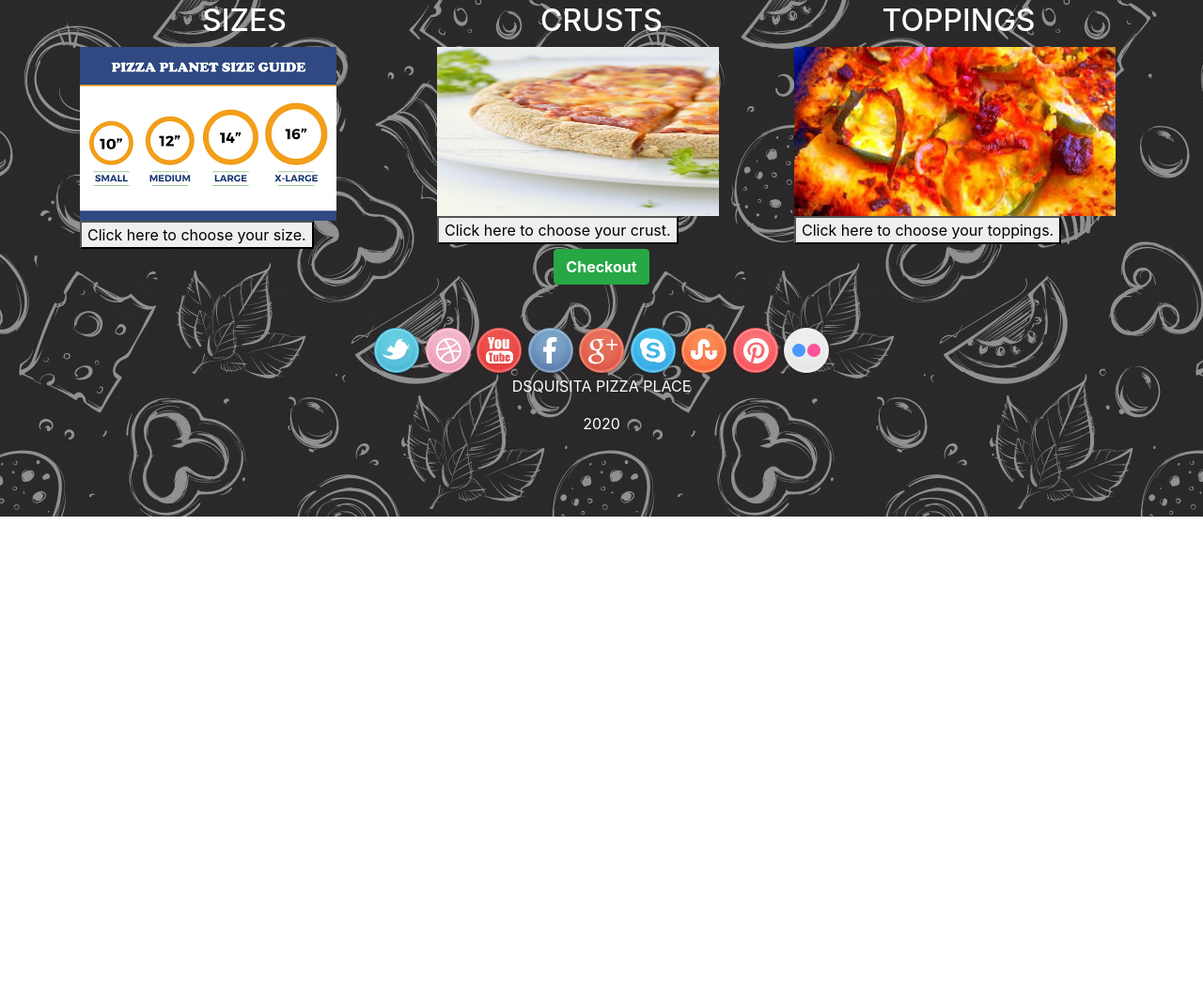
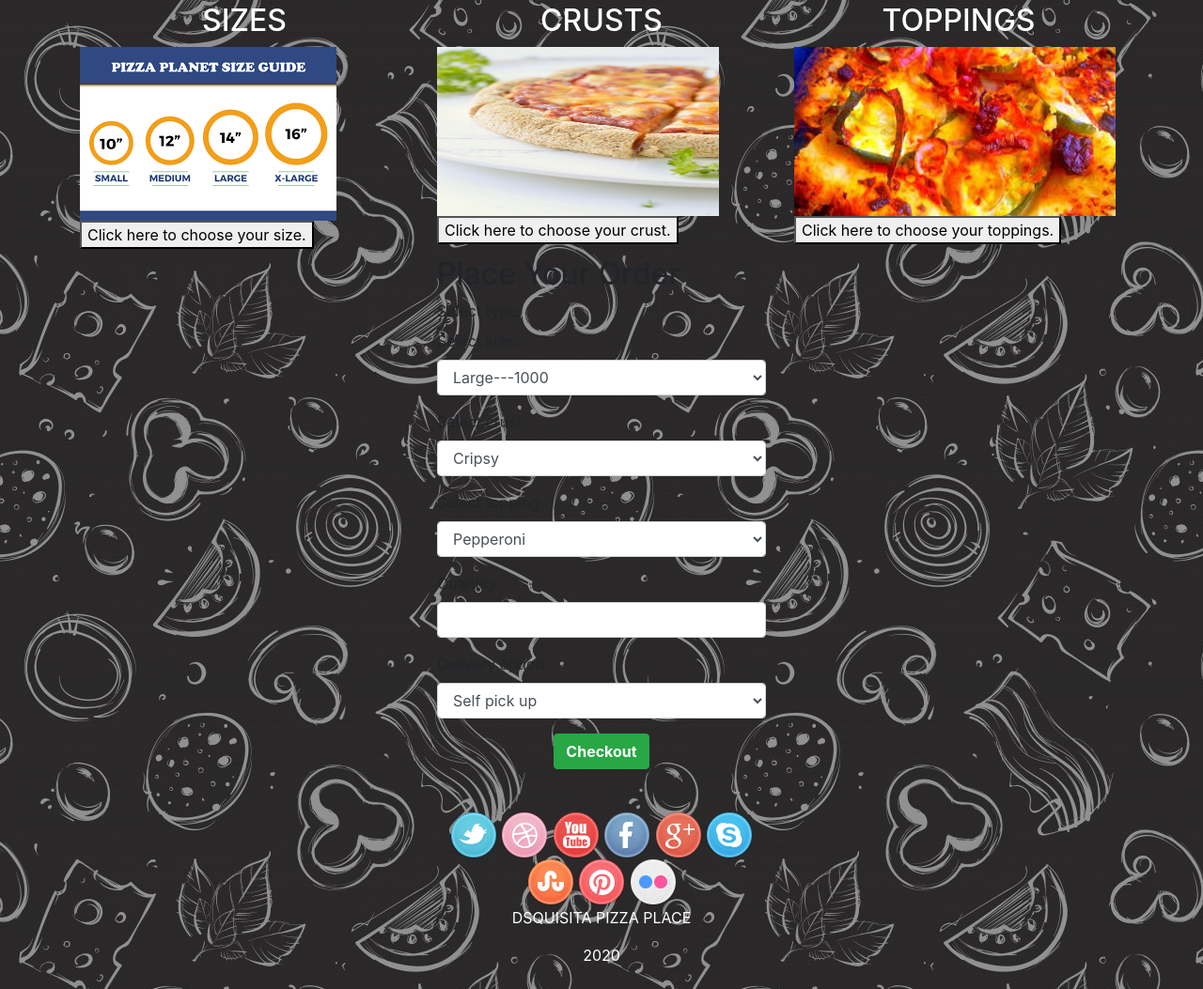
Before and after one commit to LaukeyMwaura/Squisita-food-place, a plain HTML site: page index.html in a window 1280 px wide. Shown: the part 250-1303 px from the top of the page at 94% size. Before the commit the page ends 800 px from the top, so only its background shows below. Drawn offline with nearby package versions, Linux system fonts and the light colour scheme; a script that the page names is missing; a web font is replaced by a local one.

Commit message:
Checkout forms created on html

```diff
--- a/index.html
+++ b/index.html
@@ -87,6 +87,52 @@
                 </div>
             </div>
         </div>
+    </div>
+    <div class="container">
+        <div class="row">
+            <div class="col-md-4 mx-auto py-2">
+                <form id="myForm">
+                    <h2>Place Your Order</h2>
+                    <div class="form-group">
+                        <label for="sel1">Select type:</label>
+                        <div class="form-group">
+                            <label for="sel1">Select size:</label>
+                            <select class="form-control" id="size">
+                            <option value="1">Large---1000</option>
+                            <option value="2">Medium---800</option>
+                            <option value="3">Small---600</option>
+                        </select>
+                        </div>
+                        <div class="form-group">
+                            <label for="sel1">Select crust:</label>
+                            <select class="form-control" id="crust">
+                            <option>Cripsy</option>
+                            <option>Gluten-free</option>
+                            <option>Flatbread</option>
+                            <option>New-Haven Style</option>
+                        </select>
+                        </div>
+                        <div class="form-group">
+                            <label for="sel1">Select topping:</label>
+                            <select class="form-control" id="top">
+                            <option>Pepperoni</option>
+                            <option>Mushrooms</option>
+                            <option>onions</option>
+                            <option>Sausage</option>
+                        </select>
+                        </div>
+                        <div class="form-group" required>
+                            <label for="sel1">Quantity:</label>
+                            <input type="number" id="qty" class="form-control" min="1" required>
+                        </div>
+                        <div class="form-group" required="">
+                            <label for="sel1">Delivery option:</label>
+                            <select class="form-control" id="pick">
+                            <option value="1">Self pick up</option>
+                            <option value="2">Delivery @ Ksh.200</option>
+                        	 	</select>
+                        </div>
+                </form>
                 </div>
                 <div class="form-group">
                     <button class="btn btn-success mx-auto d-block submit" type="submit" id="submit2"><strong>Checkout</strong></button>
```
Lines whose indentation alone changed are shown as unchanged.
